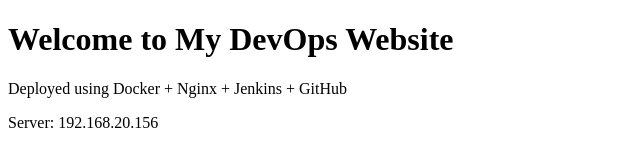
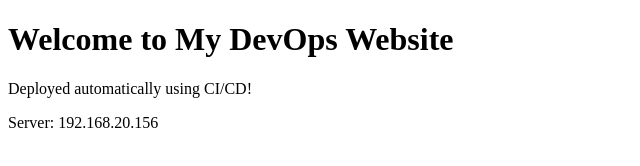
Before and after one commit to saqlainkhan1/devops-website, a plain HTML site: page index.html in a window 1280 px wide. Shown: the whole page, without its empty margins (0-640 px from the left). Drawn offline with Linux system fonts and the light colour scheme.

Commit message:
Update website content

```diff
--- a/index.html
+++ b/index.html
@@ -5,7 +5,7 @@
 </head>
 <body>
     <h1>Welcome to My DevOps Website</h1>
-    <p>Deployed using Docker + Nginx + Jenkins + GitHub</p>
+    <p>Deployed automatically using CI/CD!</p>
     <p>Server: 192.168.20.156</p>
 </body>
 </html>
```
